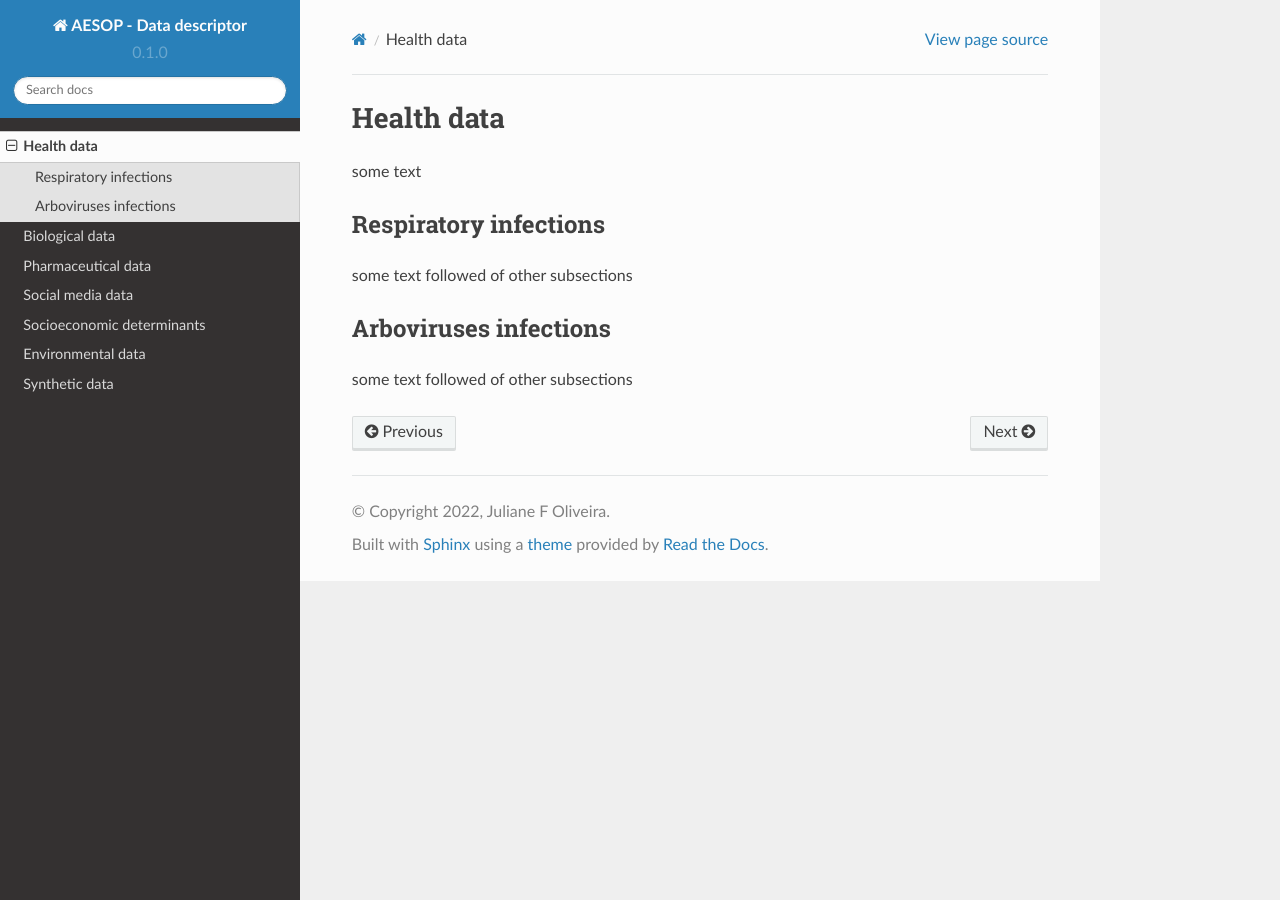
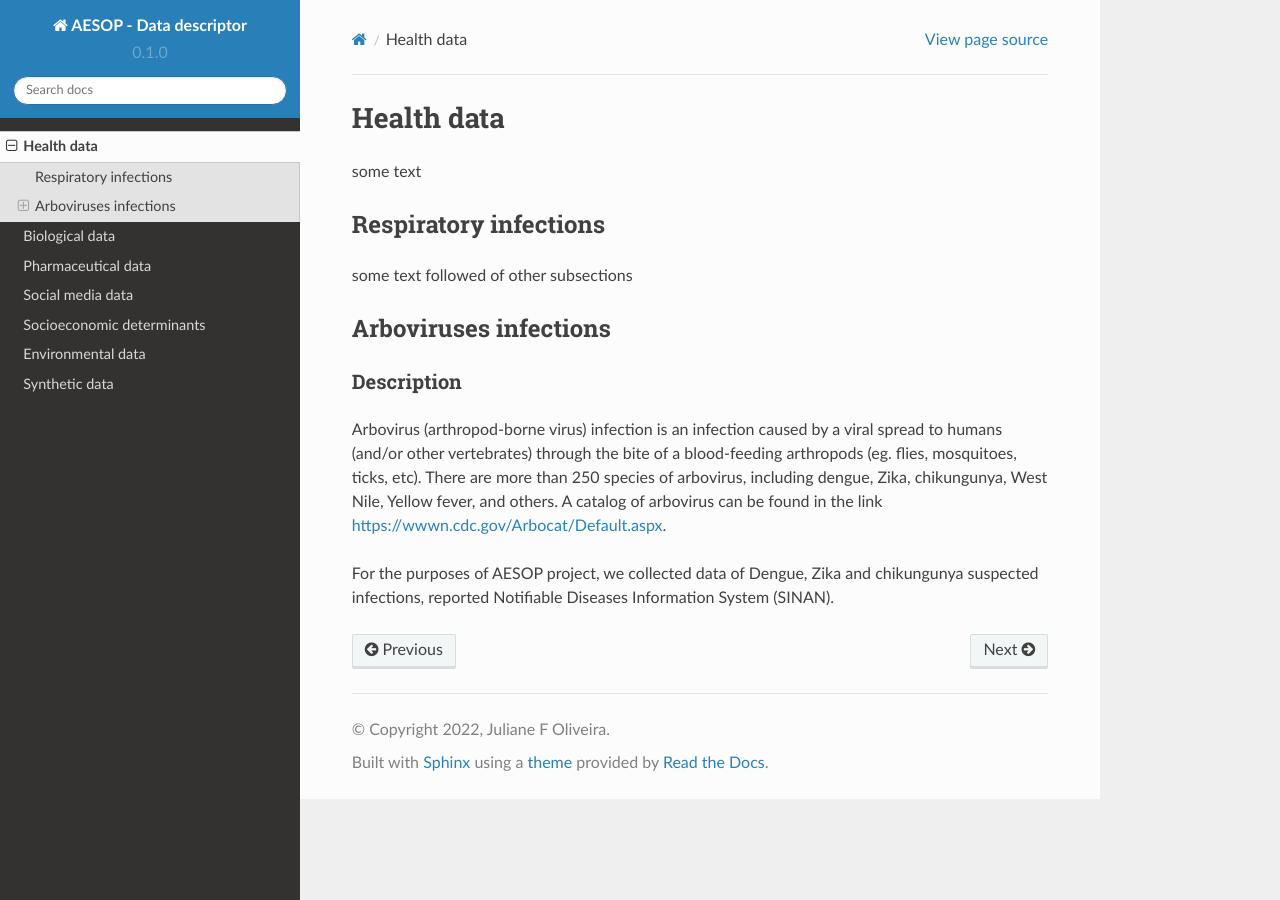
Before and after one commit to cidacslab/AESOP-Data-Documentation, a Sphinx documentation site: the page built from docs/source/health.rst, in a window 1280 px wide. Built offline with Sphinx 7.4.7 and the Read the Docs theme 2.0.0, drawn with Linux system fonts in a browser that asks for light colours.

Commit message:
Update health.rst

```diff
--- a/docs/source/health.rst
+++ b/docs/source/health.rst
@@ -11,4 +11,8 @@
 Arboviruses infections
 ----------------------
 
-some text followed of other subsections
+Description
+^^^^^^^^^^^
+Arbovirus (arthropod-borne virus) infection is an infection caused by a viral spread to humans (and/or other vertebrates) through the bite of a blood-feeding arthropods (eg. flies, mosquitoes, ticks, etc). There are more than 250 species of arbovirus, including dengue, Zika, chikungunya, West Nile, Yellow fever, and others.  A catalog of arbovirus can be found in the link https://wwwn.cdc.gov/Arbocat/Default.aspx.
+
+For the purposes of AESOP project, we collected data of Dengue, Zika and chikungunya suspected infections, reported Notifiable Diseases Information System (SINAN).
```
